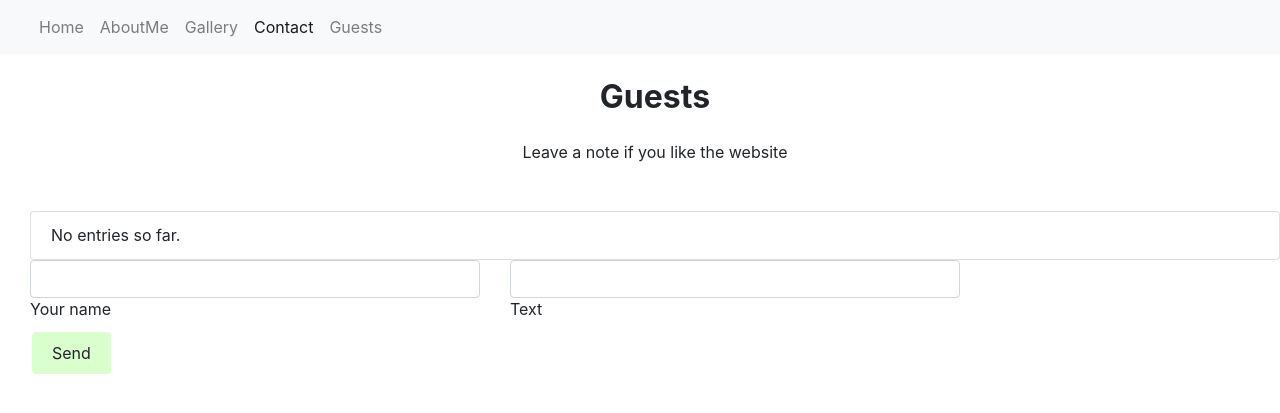
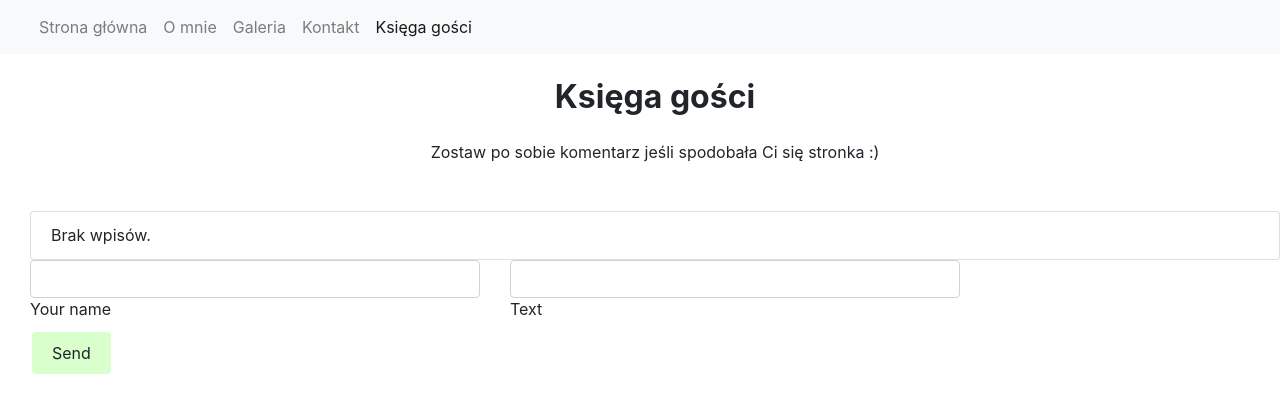
Before and after one commit to agata-tafelska/portfolio, a Flask app: page /guests in a window 1280 px wide. Shown: the top 413 px of the page. Run offline with Flask 2, Linux system fonts and the light colour scheme; data that the repository does not hold is empty; some libraries are stand-ins or nearby versions.

Commit message:
Last improvements

```diff
--- a/templates/about.html
+++ b/templates/about.html
@@ -1,10 +1,10 @@
 {% extends "base.html" %}
-{% block title %}About me{% endblock %}
-{% set active_page = "index" -%}
+{% block title %}O mnie{% endblock %}
+{% set active_page = "about" -%}
 
 {% block body %}
 <head>
-    <title>About me</title>
+    <title>O mnie</title>
     <meta charset="utf-8">
 </head>
 <body>
--- a/templates/contact.html
+++ b/templates/contact.html
@@ -1,5 +1,5 @@
 {% extends "base.html" %}
-{% block title %}Contact{% endblock %}
+{% block title %}Kontakt{% endblock %}
 {% set active_page = "contact" -%}
 
 {% block body %}
--- a/templates/gallery.html
+++ b/templates/gallery.html
@@ -1,6 +1,6 @@
 {% extends "base.html" %}
-{% block title %}Home{% endblock %}
-{% set active_page = "index" -%}
+{% block title %}Galeria{% endblock %}
+{% set active_page = "gallery" -%}
 
 {% block body %}
 <main>
--- a/templates/guests.html
+++ b/templates/guests.html
@@ -1,6 +1,6 @@
 {% extends "base.html" %}
-{% block title %}Contact{% endblock %}
-{% set active_page = "contact" -%}
+{% block title %}Księga gości{% endblock %}
+{% set active_page = "guests" -%}
 
 {% block body %}
 
@@ -12,15 +12,15 @@
     <div class="div-padding">
 
         <!--Section heading-->
-        <h2 class="h1-responsive font-weight-bold text-center my-4">Guests</h2>
+        <h2 class="h1-responsive font-weight-bold text-center my-4">Księga gości</h2>
         <!--Section description-->
-        <p class="text-center w-responsive mx-auto mb-5">Leave a note if you like the website</p>
+        <p class="text-center w-responsive mx-auto mb-5">Zostaw po sobie komentarz jeśli spodobała Ci się stronka :)</p>
 
         <ul class="list-group">
             {% for note in notes %}
-            <li class="list-group-item">{{note[0] }} wrote: {{note[1]}}</li>
+            <li class="list-group-item">{{note[0] }} napisał/a: {{note[1]}}</li>
             {% else %}
-            <li class="list-group-item">No entries so far.</li>
+            <li class="list-group-item">Brak wpisów.</li>
             {% endfor %}
         </ul>
         <div class="row">
--- a/templates/include/menu.html
+++ b/templates/include/menu.html
@@ -1,9 +1,9 @@
 {% set navigation = [
-    {'url': 'index', 'display_name': 'Home'},
-    {'url': 'about', 'display_name': 'AboutMe'},
-    {'url': 'gallery', 'display_name': 'Gallery'},
-    {'url': 'contact', 'display_name': 'Contact'},
-    {'url': 'guests', 'display_name': 'Guests'}
+    {'url': 'index', 'display_name': 'Strona główna'},
+    {'url': 'about', 'display_name': 'O mnie'},
+    {'url': 'gallery', 'display_name': 'Galeria'},
+    {'url': 'contact', 'display_name': 'Kontakt'},
+    {'url': 'guests', 'display_name': 'Księga gości'}
 ] -%}
 {% set active_page = active_page|default('index') -%}
 <nav class="navbar navbar-expand-lg navbar-light bg-light">
--- a/templates/index.html
+++ b/templates/index.html
@@ -1,5 +1,5 @@
 {% extends "base.html" %}
-{% block title %}Home{% endblock %}
+{% block title %}Strona główna{% endblock %}
 {% set active_page = "index" -%}
 
 {% block body %}
```
